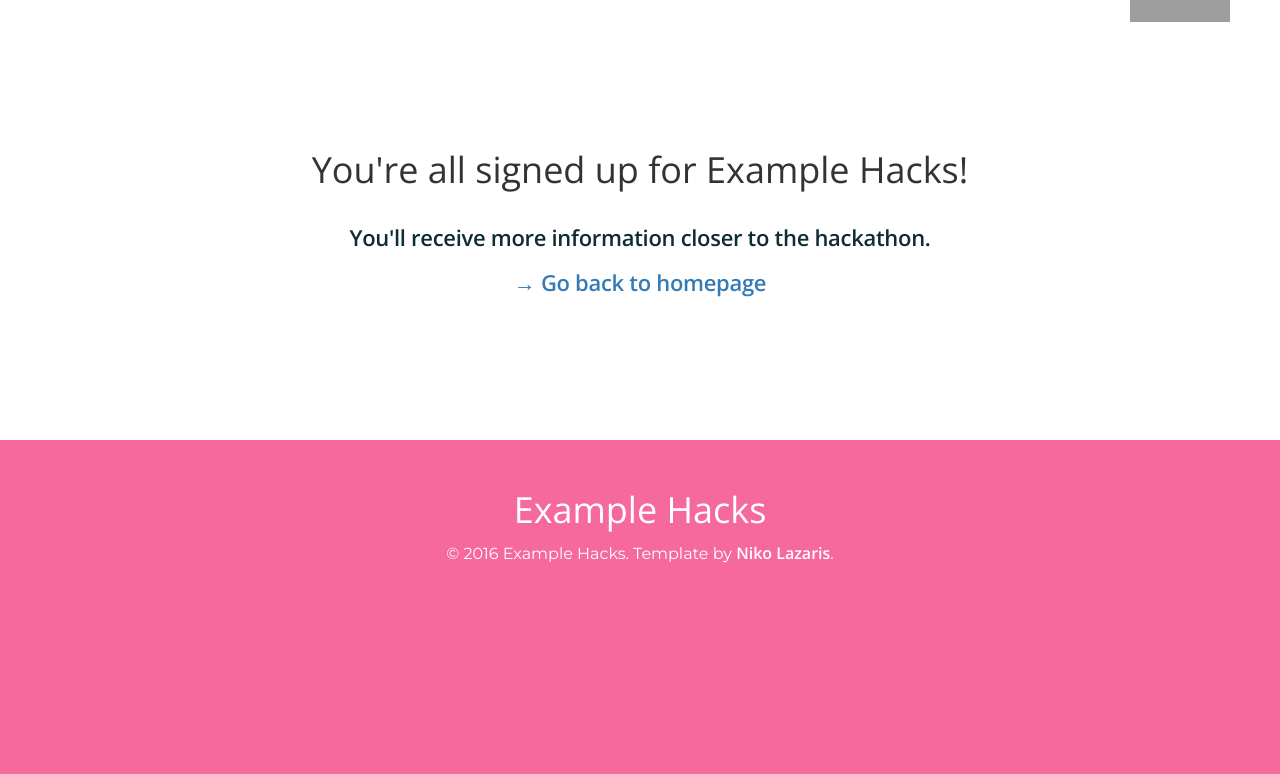
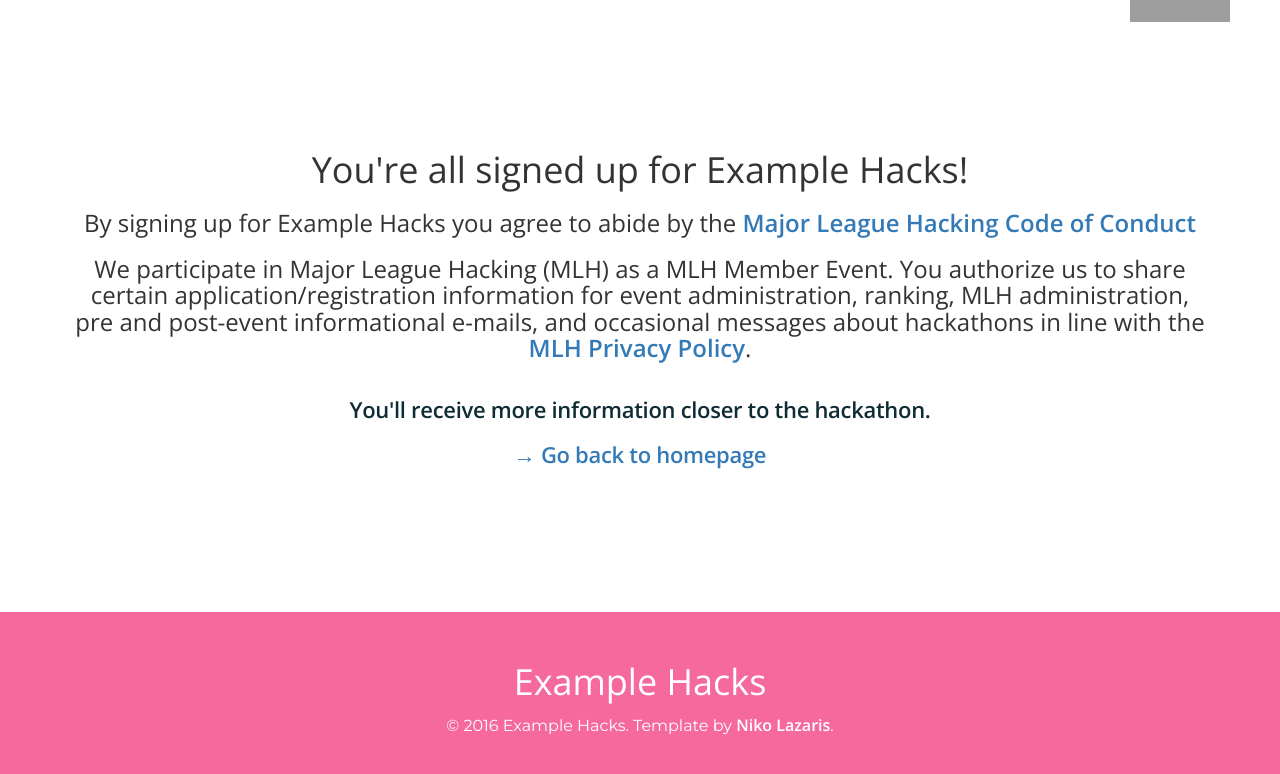
Before and after one commit to MLH/mlh-hackathon-boilerplate, a Jekyll site: the page built from success.html, in a window 1280 px wide. Shown: the top 774 px of the page. Built offline with Jekyll 4.4.1, drawn with Linux system fonts in a browser that asks for light colours; nearby versions of some CDN libraries; grey boxes are pictures that could not be loaded.

Commit message:
Added COC and Data Sharing Language.

```diff
--- a/success.html
+++ b/success.html
@@ -5,6 +5,8 @@
 <section class="about">
   <div class="container text-center">
     <h1>You're all signed up for {{ site.event.name }}!</h1>
+    <h3>By signing up for {{ site.event.name }} you agree to abide by the <a href="https://static.mlh.io/docs/mlh-code-of-conduct.pdf">Major League Hacking Code of Conduct </a></h3>
+    <h3>We participate in Major League Hacking (MLH) as a MLH Member Event. You authorize us to share certain application/registration information for event administration, ranking, MLH administration, pre and post-event informational e-mails, and occasional messages about hackathons in line with the <a href="https://mlh.io/privacy">MLH Privacy Policy</a>.</h3>
     <br />
 
     <p class="col-xs-12 col-sm-8 col-sm-offset-2 text-center">{{ site.event.register.message }}</p>
```
